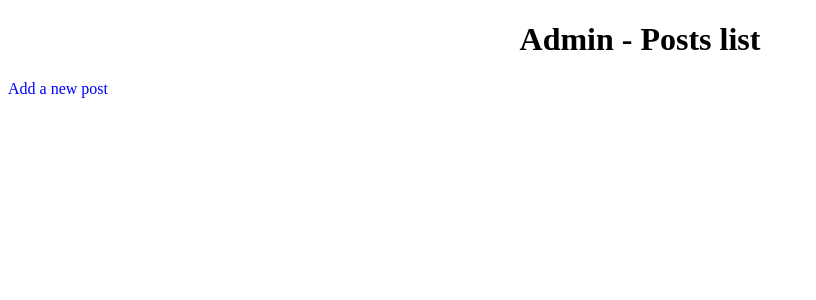
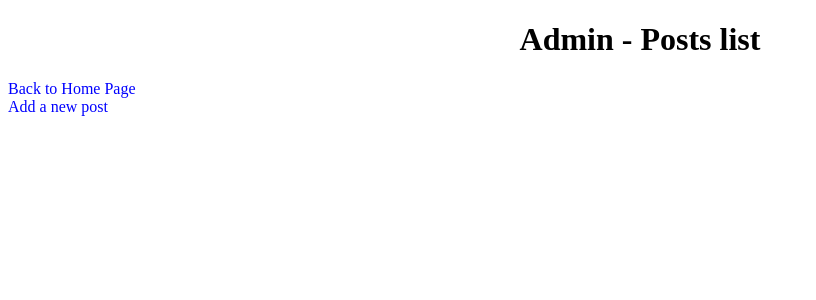
Before and after one commit to amir-toly/php_tutorial, a PHP site: page /admin/index.php in a window 1280 px wide. Shown: the top 300 px of the page, without its empty margins (0-816 px from the left). Run offline with PHP 8.4, Linux system fonts and the light colour scheme; data that the repository does not hold is empty.

Commit message:
Add links to go back and forth between Regular & Admin sections

```diff
--- a/ex4/admin/index.php
+++ b/ex4/admin/index.php
@@ -17,6 +17,8 @@ $title = 'Admin - Posts list';
 
 	<body>
 		<h1><?php echo $title; ?></h1>
+		<a href="..">Back to Home Page</a>
+		<br/>
 		<a href="add.php">Add a new post</a>
 
 		<ul class="no-decoration">
--- a/ex4/index.php
+++ b/ex4/index.php
@@ -58,6 +58,10 @@ $query->execute();
 	</head>
 
 	<body>
+		<p class="align-right">
+			<a href="admin">Admin section</a>
+		</p>
+
 		<h1>My awesome blog!</h1>
 		<?php display_pagination(); ?>
 
--- a/ex4/style.css
+++ b/ex4/style.css
@@ -28,6 +28,11 @@ h3
 	list-style: none;
 }
 
+.align-right
+{
+	text-align: right;
+}
+
 a
 {
 	text-decoration: none;
```
Also changed, not shown: ex4/admin/.htaccess (added), 1 other file.
